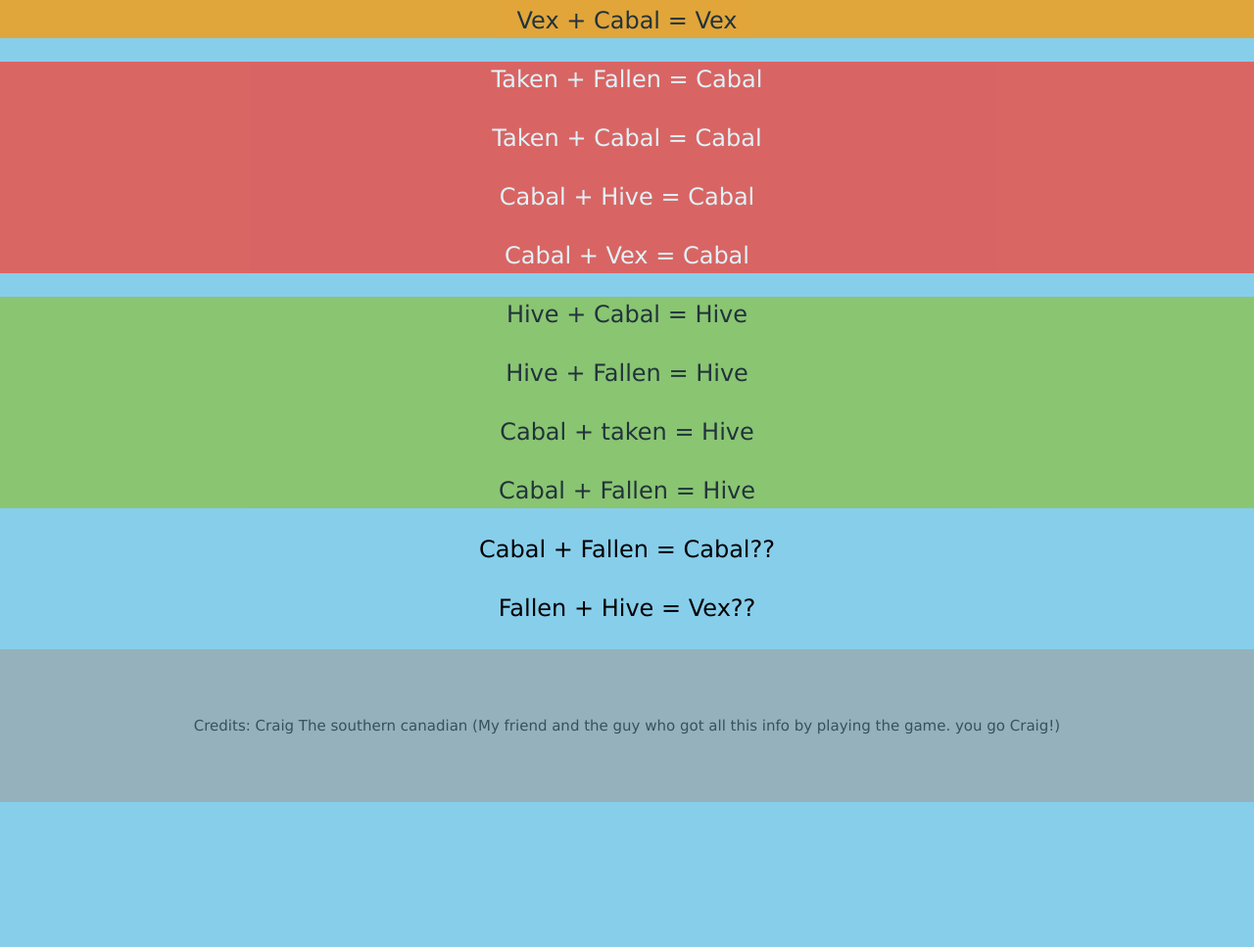
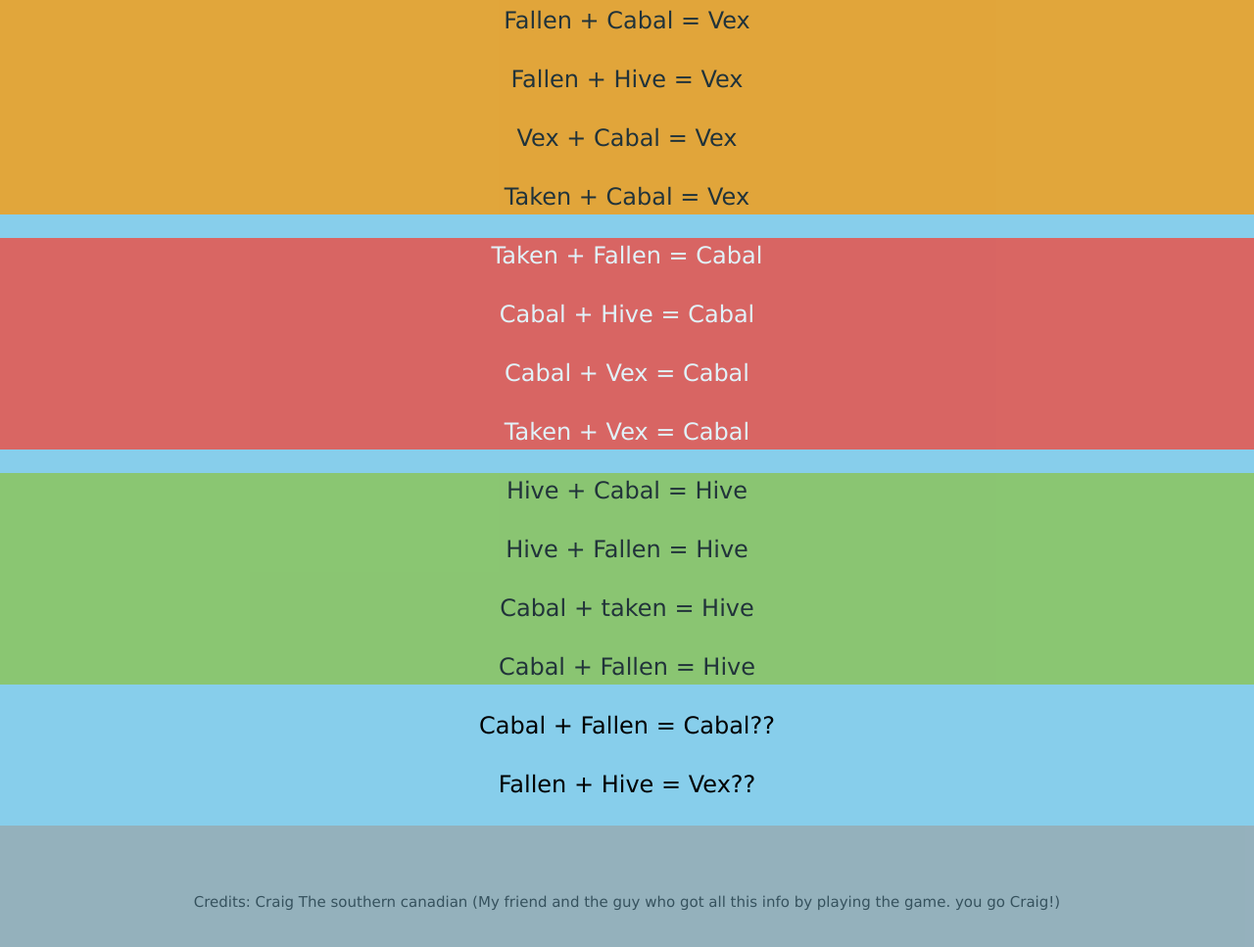
Before and after one commit to whstime/whatstheplate, a plain HTML site: page index.html in a window 1280 px wide. Shown: the part 687-1654 px from the top of the page at 98% size. Before the commit the page ends 1506 px from the top, so only its background shows below. Drawn offline with nearby package versions, Linux system fonts and the light colour scheme; a script that the page names is missing.

Commit message:
baka
baka

```diff
--- a/css/main.css
+++ b/css/main.css
@@ -76,9 +76,7 @@ color: #0066CC;
 .mainpadding {
   padding-top: 52px;
   padding-bottom: 52px;
-  max-width: 100%;
-  position: static;
-  right: 0;
-  left: 0;
-  bottom: 0;
+  width: 100%;
+  height: 100%;
+  position: relative;
 }
--- a/index.html
+++ b/index.html
@@ -31,13 +31,16 @@
     <div class="w3-orange w3-opacity-min">
     <p>Taken + Hive = Vex</p>
     <p> Fallen + Vex = Vex</p>
+    <p> Fallen + Cabal = Vex</p>
+    <p> Fallen + Hive = Vex</p>
     <p>Vex + Cabal = Vex</p>
+    <p>Taken + Cabal = Vex</p>
     </div>
    <div class="w3-red w3-opacity-min">
     <p>Taken + Fallen = Cabal</p>
-    <p>Taken + Cabal = Cabal</p>
     <p>Cabal + Hive = Cabal</p>
     <p>Cabal + Vex = Cabal</p>
+    <p>Taken + Vex = Cabal</p>
    </div>
    <div class="w3-light-green w3-opacity-min">
     <p>Hive + Cabal = Hive</p>
```
